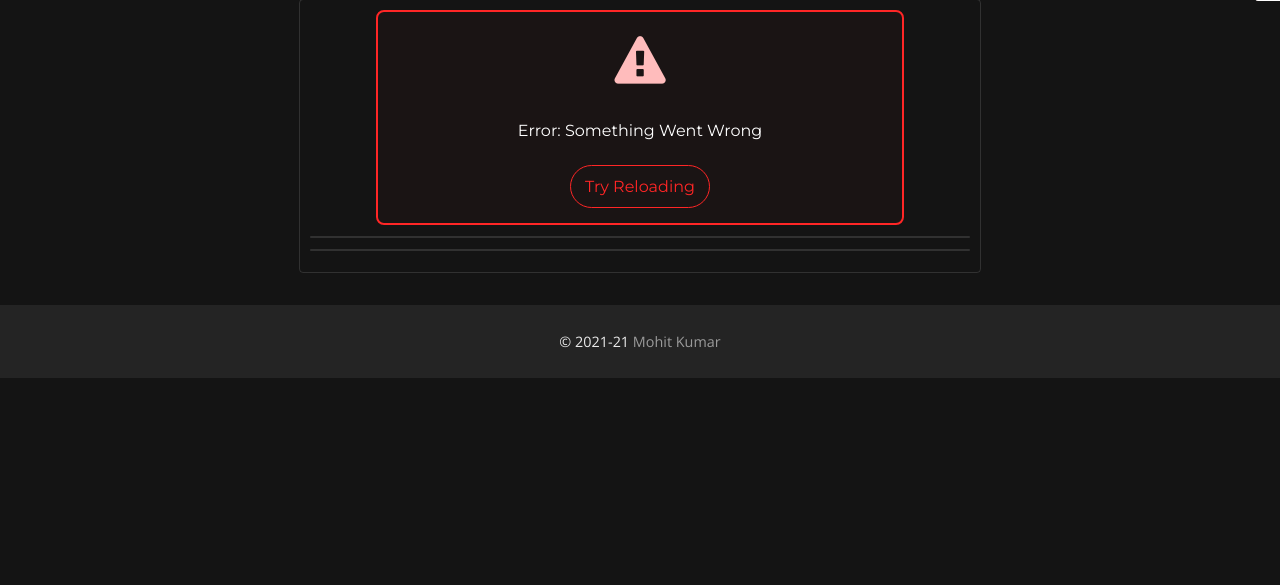
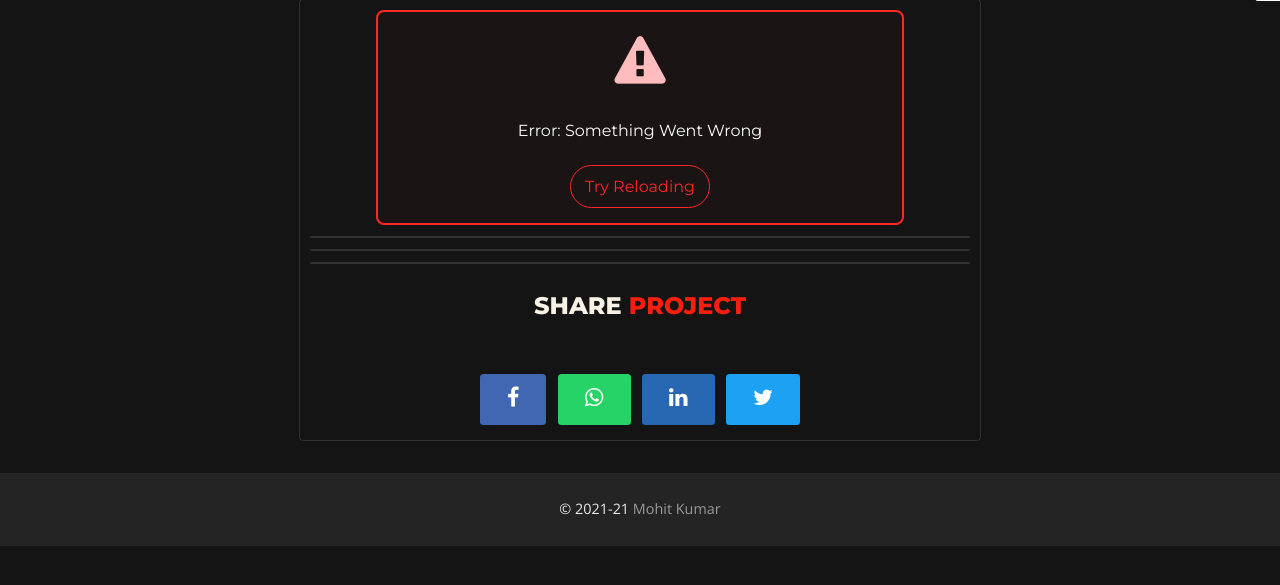
Before and after one commit to mohit-kumar-behera/portfolio, a Django app: a page that uses project/templates/project/v-project.html in a window 1280 px wide. Shown: the part 145-730 px from the top of the page. Run offline with Django 3.2, Linux system fonts and the light colour scheme; data comes from the database, SQL or seed files in the repository; some libraries are stand-ins or nearby versions.

Commit message:
add div for sharing feature

```diff
--- a/project/templates/project/v-project.html
+++ b/project/templates/project/v-project.html
@@ -15,6 +15,18 @@
 				<div class="part-two"></div>
 				<div class="hr"></div>
 				<div class="part-three"></div>
+				<div class="hr"></div>
+				<div class="part-four">
+					<div class="page-content-header">
+						<h4 class="sub-heading"><span>SHARE</span> <span class="text secondary--type">project</span></h4>
+					</div>
+					<div class="share--div">
+						<button class="bttn share--btn" data-account-type="facebook"><span class="fa fa-facebook icon"></span></button>
+						<button class="bttn share--btn" data-account-type="whatsapp"><span class="fa fa-whatsapp icon"></span></button>
+						<button class="bttn share--btn" data-account-type="linkedin"><span class="fa fa-linkedin icon"></span></button>
+						<button class="bttn share--btn" data-account-type="twitter"><span class="fa fa-twitter icon"></span></button>
+					</div>
+				</div>
 			</div>
 		</div>
 	</div>
--- a/static/css/project.css
+++ b/static/css/project.css
@@ -187,3 +187,33 @@
 .project-detail .tech-badge {
   pointer-events: none;
 }
+.share--div {
+  display: flex;
+  flex-wrap: wrap;
+  justify-content: center;
+}
+.share--btn {
+  margin: 0.35rem;
+  border-radius: 3.5px;
+  color: #fff;
+}
+.share--btn[data-account-type='facebook'] {
+  background: var(--color-facebook);
+}
+.share--btn[data-account-type='whatsapp'] {
+  background: var(--color-whatsapp);
+}
+.share--btn[data-account-type='linkedin'] {
+  background: var(--color-linkedin);
+}
+.share--btn[data-account-type='twitter'] {
+  background: var(--color-twitter);
+}
+.share--btn:hover,
+.share--btn:focus {
+  box-shadow: var(--secondary-color) 0px 1px 4px,
+    var(--secondary-color) 0px 0px 0px 3px;
+}
+.share--btn > .icon {
+  font-size: 1.35rem;
+}
--- a/static/js/views/View.js
+++ b/static/js/views/View.js
@@ -65,7 +65,7 @@ export default class View {
       function () {
         this._insertMarkup('afterbegin', this._parentElement, markup);
       }.bind(this),
-      1500
+      0
     );
   }
 
```
